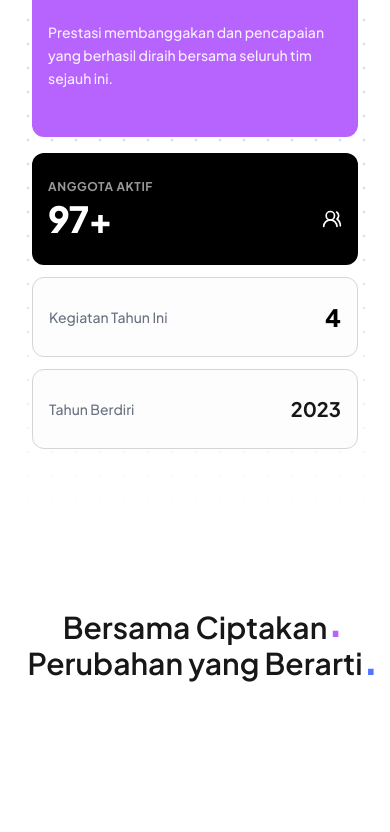
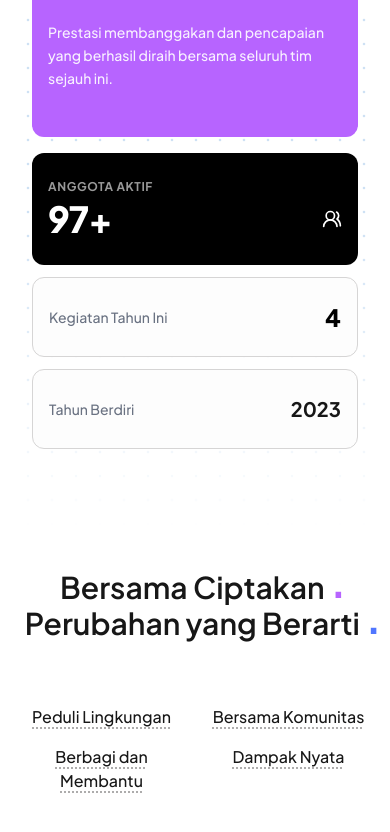
Before and after one commit to RizkyChairi/karsa-community, a Next.js app: page /karsa in a window 390 px wide. Shown: the part 1144-1976 px from the top of the page. Before the commit the page ends 1905 px from the top, so only its background shows below. Built offline with nearby package versions, Linux system fonts and the light colour scheme.

Commit message:
feat tag in about

```diff
--- a/src/app/karsa/layout.tsx
+++ b/src/app/karsa/layout.tsx
@@ -1,7 +1,5 @@
 import FloatingVideo from "@/components/landing/FloatingVideo"
 import { Navbar } from "@/components/landing/Navbar"
-import ScrollReveal from "@/components/ui/ScrollReveal"
-import ScrollReavel from "@/components/ui/ScrollReveal"
 
 export default function KarsaLayout({
   children,
@@ -12,10 +10,10 @@ export default function KarsaLayout({
     <>
 
       <Navbar />
-      <main className="pt-30 px-4 sm:px-10 ">
+      <main className="pt-30 px-4 md:px-10 lg:px-25">
         {children}
       </main>
-      <FloatingVideo />
+      {/* <FloatingVideo /> */}
     </>
   )
 }
--- a/src/app/karsa/page.tsx
+++ b/src/app/karsa/page.tsx
@@ -11,14 +11,13 @@ export default function LandingPage() {
       {/* Beranda */}
       <section id="beranda" className="relative overflow-hidden py-5 pb-10">
         <DotPattern />
-
         <div className="relative z-10">
           <Beranda />
         </div>
       </section>
 
       {/* Tentang Kami */}
-      <section id="tentang" className="py-20">
+      <section id="tentang" className="py-10 md:py-20">
         <div>
           <AboutKarsa />
         </div>
--- a/src/components/landing/about/about-karsa/About.tsx
+++ b/src/components/landing/about/about-karsa/About.tsx
@@ -1,20 +1,60 @@
-import ScrollReavel from "@/components/ui/ScrollReveal"
+import ScrollReveal from "@/components/ui/ScrollReveal"
 
 export default function AboutKarsa() {
+  const textDecoration = [
+    "Peduli Lingkungan",
+    "Bersama Komunitas",
+    "Berbagi dan Membantu",
+    "Dampak Nyata",
+  ]
+
   return (
-    <div>
+    <div className="space-y-16">
+      {/* Heading */}
       <div className="mx-auto max-w-3xl text-center font-semibold text-3xl md:text-4xl">
-        <ScrollReavel direction="left" duration={1}>
+        <ScrollReveal direction="left" duration={1}>
           <h2>
-            Bersama Ciptakan <span className="relative"><span className="absolute text-5xl bottom-1 text-karsa-purple">.</span></span>
+            Bersama Ciptakan{" "}
+            <span className="relative inline-block">
+              <span className="absolute -bottom-1 left-1/2 text-5xl leading-none text-karsa-purple">
+                .
+              </span>
+            </span>
           </h2>
-        </ScrollReavel>
-        <ScrollReavel direction="right" duration={1.5}>
+        </ScrollReveal>
+
+        <ScrollReveal direction="right" duration={1.5}>
           <h2>
-            Perubahan yang Berarti
-            <span className="relative"><span className="absolute bottom-0.5 text-5xl text-karsa-blue">  .</span></span>
+            Perubahan yang Berarti{" "}
+            <span className="relative inline-block">
+              <span className="absolute -bottom-1 left-1/2 text-5xl leading-none text-karsa-blue">
+                .
+              </span>
+            </span>
           </h2>
-        </ScrollReavel>
+        </ScrollReveal>
+      </div>
+
+      {/* Text Decoration */}
+      <div className="grid grid-cols-2 gap-4 text-center text-base font-medium md:grid-cols-4 md:gap-8">
+        {textDecoration.map((item) => (
+          <p
+            key={item}
+            className="
+              cursor-pointer
+              underline
+              decoration-dotted
+              decoration-[#999898]
+              underline-offset-4
+              transition-all
+              duration-300
+              hover:scale-[1.02]
+              hover:text-karsa-black
+            "
+          >
+            {item}
+          </p>
+        ))}
       </div>
     </div>
   )
```
